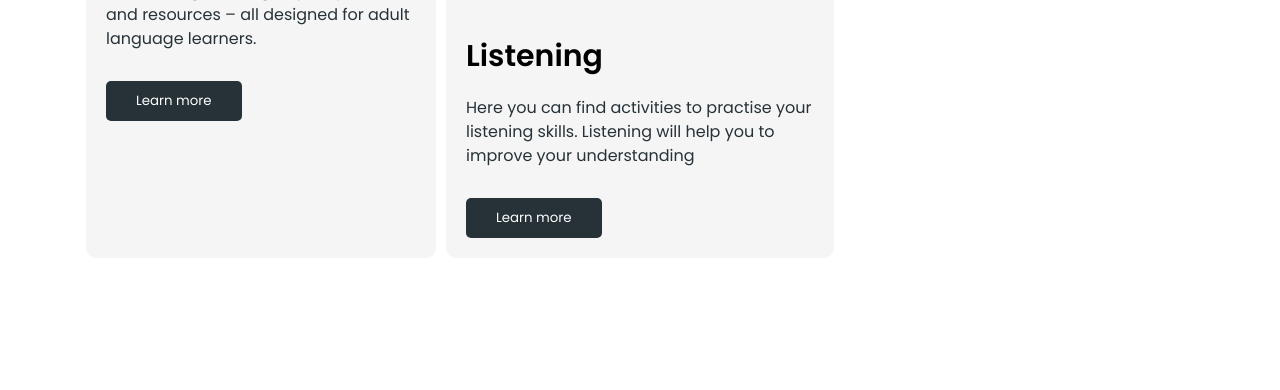
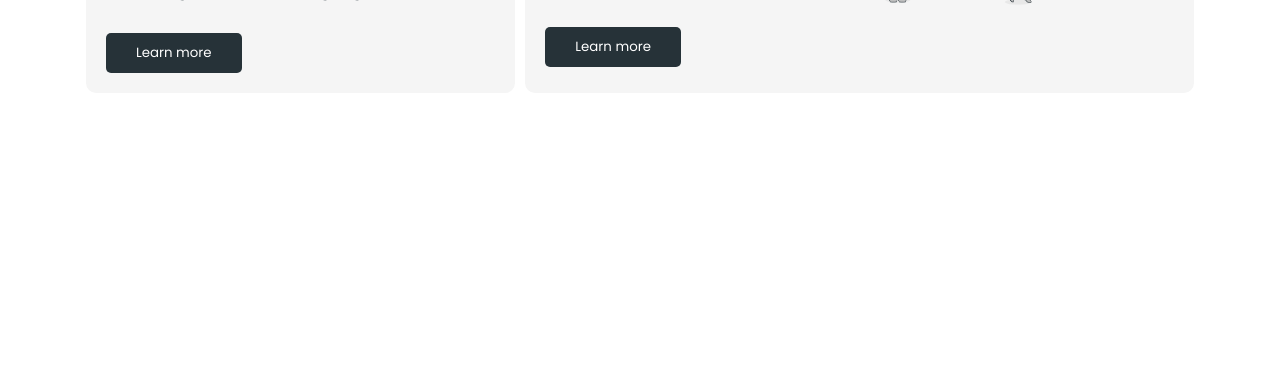
Before and after one commit to Shokhabbos/britlex-frontend, a plain HTML site: page index.html in a window 1280 px wide. Shown: the part 852-1242 px from the top of the page. Before the commit the page ends 1125 px from the top, so only its background shows below. Drawn offline with Linux system fonts and the light colour scheme.

Commit message:
skills section has been fully responsive

```diff
--- a/styles/_skills.scss
+++ b/styles/_skills.scss
@@ -9,11 +9,10 @@
   }
   &__grid {
     display: grid;
-    column-gap: 25px;
-    row-gap: 20px;
-    width: 100%;
-    grid-template-columns: auto auto auto;
-    grid-template-rows: auto auto auto;
+    grid-template-columns: repeat(3, 1fr);
+    grid-template-rows: minmax(100px, auto);
+    gap: 20px;
+    margin-bottom: 282px;
     &-title {
       font-weight: 600;
       font-size: 30px;
@@ -30,7 +29,6 @@
       background-color: #f5f5f5;
       border-radius: 10px;
       padding: 20px;
-      width: 350px;
       box-sizing: border-box;
 
     }
@@ -40,6 +38,7 @@
       grid-row: 1/4;
       img {
         margin-bottom: 30px;
+        object-fit: cover;
       }
     }
     &-section:nth-child(2) {
@@ -52,6 +51,7 @@
     }
     &-section:last-child {
       grid-column: 2/4;
+      display: flex;
     }
     &-btn {
       background-color: $primary-color;
@@ -68,7 +68,6 @@
     display: block;
   }
   .skills__grid-section {
-    // width: 310px;
     display: block;
     margin: 0 auto  15px auto;
 
@@ -119,7 +118,6 @@
     grid-template-rows: auto auto auto auto auto;
   }
   .skills__grid-section {
-    // width: 310px;
     margin: 0 auto  15px auto;
 
   }
@@ -136,8 +134,11 @@
     grid-row: 1/4;
   }
   .skills__grid-section:last-child {
-    grid-column: 2/3;
+    grid-column: 2/4;
     grid-row: 4/6;
-    width: 100%;
+    flex-direction: row;
+  }
+  .skills__grid-section-box {
+    width: 50%;
   }
 }
```
Also changed, not shown: styles/main.css, 1 other file.
